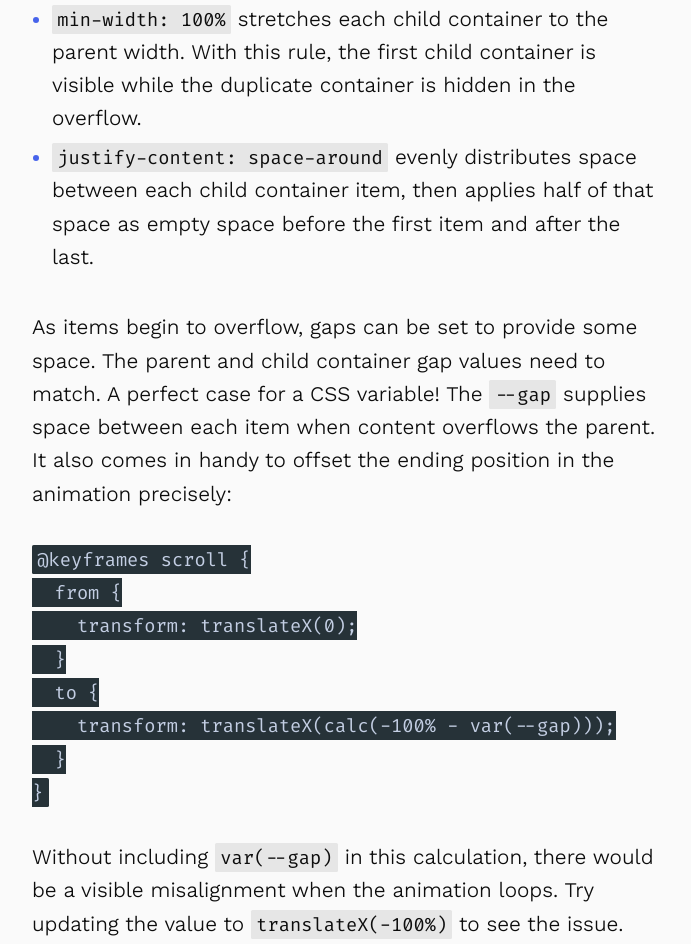
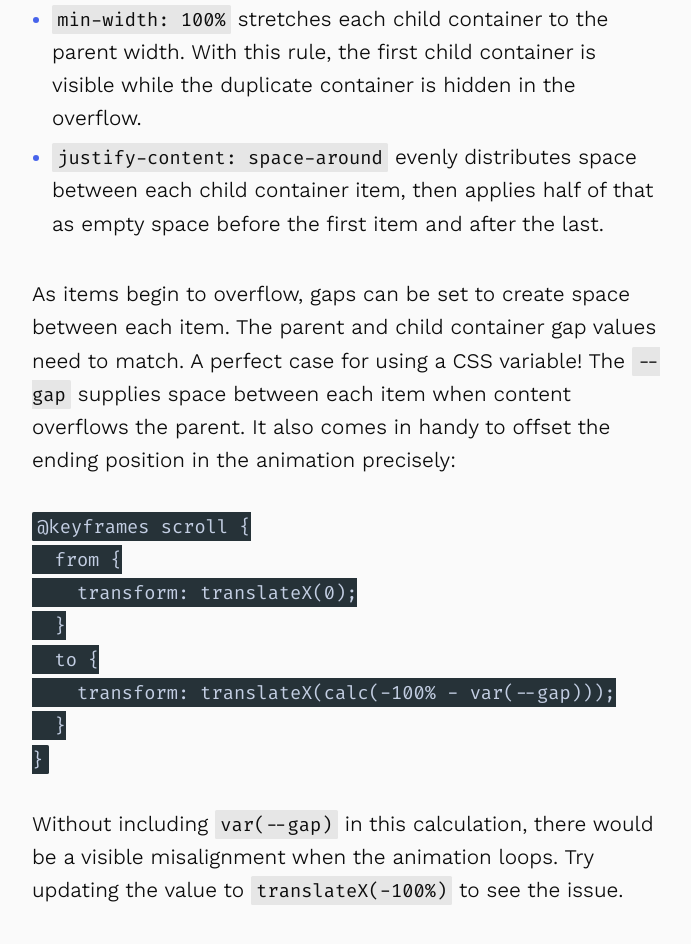
Before and after one commit to hexagoncircle/ryan-mulligan-dev, an Eleventy site: page src/blog/css-marquee.md in a window 1280 px wide. Shown: the part 3751-4695 px from the top of the page, without its empty margins (288-979 px from the left). Built offline with nearby package versions, Linux system fonts and the light colour scheme; Eleventy itself is replaced by a stand-in of ours; code samples lack their colours; files that its build step writes are made by us from their sources; what @11tyrocks/eleventy-plugin-social-images, markdown-it-attrs would draw is missing.

Commit message:
Update words

````diff
--- a/src/blog/css-marquee.md
+++ b/src/blog/css-marquee.md
@@ -69,9 +69,9 @@ Allow me to explain what this CSS is doing.
 - `user-select: none` disables highlighting or selecting text inside the marquee.
 - `flex-shrink: 0` prevents the child containers from shrinking, avoiding overlap of content.
 - `min-width: 100%` stretches each child container to the parent width. With this rule, the first child container is visible while the duplicate container is hidden in the overflow.
-- `justify-content: space-around` evenly distributes space between each child container item, then applies half of that space as empty space before the first item and after the last.
+- `justify-content: space-around` evenly distributes space between each child container item, then applies half of that as empty space before the first item and after the last.
 
-As items begin to overflow, gaps can be set to provide some space. The parent and child container gap values need to match. A perfect case for a CSS variable! The `--gap` supplies space between each item when content overflows the parent. It also comes in handy to offset the ending position in the animation precisely:
+As items begin to overflow, gaps can be set to create space between each item. The parent and child container gap values need to match. A perfect case for using a CSS variable! The `--gap` supplies space between each item when content overflows the parent. It also comes in handy to offset the ending position in the animation precisely:
 
 ```css
 @keyframes scroll {
@@ -103,6 +103,7 @@ Here are a couple of CodePen ideas I had thrown together while experimenting wit
 
 - [CSS Marquee Logo Wall](https://codepen.io/hexagoncircle/full/wvmjomb)
 - [The Dogs of Unsplash](https://codepen.io/hexagoncircle/full/jOzZPJw)
+- [CSS Marquee Examples](https://codepen.io/hexagoncircle/full/eYMrGwW)
 
 ## Explore more resources
 
````
